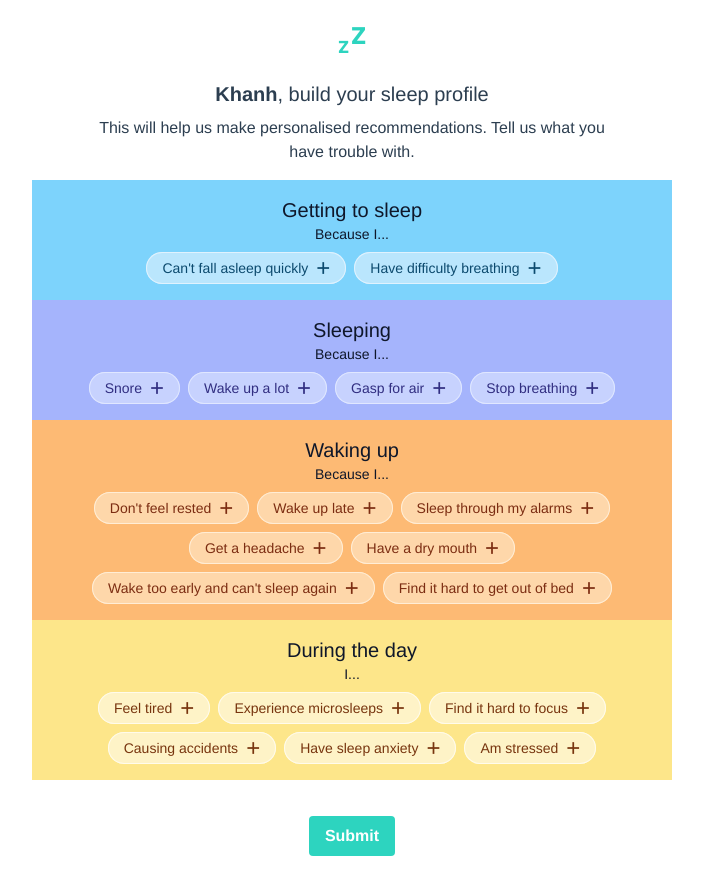
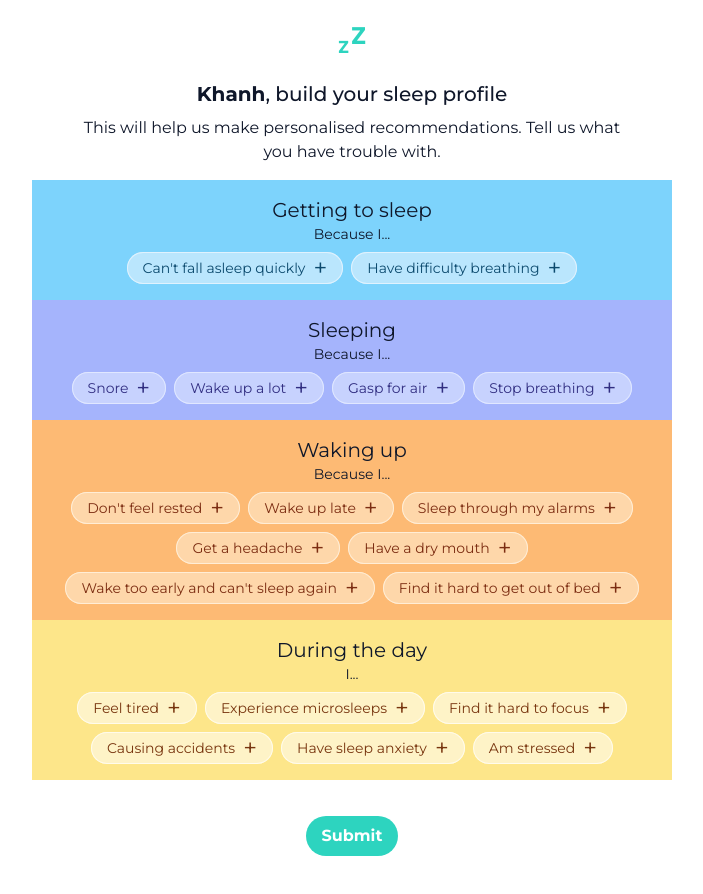
Before and after one commit to Press-Play/SleepAI, a Vue app: page / in a window 1280 px wide. Shown: the top 894 px of the page, without its empty margins (288-991 px from the left). Built offline with nearby package versions, Linux system fonts and the light colour scheme.

Commit message:
Add recommendations page

```diff
--- a/src/App.vue
+++ b/src/App.vue
@@ -13,14 +13,3 @@ export default {
   }
 }
 </script>
-
-<style>
-#app {
-  font-family: Avenir, Helvetica, Arial, sans-serif;
-  -webkit-font-smoothing: antialiased;
-  -moz-osx-font-smoothing: grayscale;
-  text-align: center;
-  color: #2c3e50;
-  margin-top: 60px;
-}
-</style>
--- a/src/index.css
+++ b/src/index.css
@@ -1,5 +1,6 @@
 /* ./src/index.css */
-@import url('https://fonts.googleapis.com/css2?family=Lexend:wght@100..900&display=swap');
+/*@import url('https://fonts.googleapis.com/css2?family=Lexend:wght@100..900&display=swap');*/
+@import url('https://fonts.googleapis.com/css2?family=Montserrat:ital,wght@0,100..900;1,100..900&display=swap');
 
 @tailwind base;
 @tailwind components;
@@ -7,10 +8,15 @@
 
 @layer base {
   body {
-    font-family: "Lexend", sans-serif;
+    font-family: Avenir, Montserrat, Helvetica, sans-serif;
     font-optical-sizing: auto;
-    font-weight: 300;
+    font-weight: 400;
     font-style: normal;
+    -webkit-font-smoothing: antialiased;
+    -moz-osx-font-smoothing: grayscale;
+    font-optical-sizing: auto;
+    text-align: center;
+    @apply text-slate-900;
   }
   h1 {
     @apply text-2xl font-medium mb-4;
@@ -18,8 +24,11 @@
   h2 {
     @apply text-xl font-medium mb-2;
   }
+  h3 {
+    @apply text-lg font-medium mb-1;
+  }
   button {
-    @apply bg-teal-400 hover:bg-teal-400/75 text-white font-bold mt-5 py-2 px-4 rounded;
+    @apply bg-teal-400 hover:bg-teal-400/75 text-white font-bold mt-5 py-2 px-4 rounded-full;
   }
 }
 
--- a/src/main.js
+++ b/src/main.js
@@ -4,9 +4,11 @@ import './registerServiceWorker'
 import './index.css';
 import { createWebHistory, createRouter } from 'vue-router'
 import ProblemsView from './pages/ProblemSelection.vue'
+import RecommendationsView from './pages/SleepRecommendation.vue'
 
 const routes = [
   { path: '/', component: ProblemsView },
+  { path: '/reco', component: RecommendationsView },
 ]
 
 const router = createRouter({
--- a/src/pages/ProblemSelection.vue
+++ b/src/pages/ProblemSelection.vue
@@ -71,7 +71,7 @@
       {{ this.sleepProfileProblems }}
       <!-- I have trouble with <span class="underline decoration-dotted">getting to sleep within 20 minutes</span> and <span class="underline decoration-dotted">because I snore</span>. -->
     </div>
-    <button>Submit</button>
+    <button @click="goNext">Submit</button>
   </div>
 </template>
 
@@ -190,6 +190,9 @@ export default {
     }
   },
   methods: {
+    goNext() {
+      this.$router.push('/reco')
+    },
     firstLetterLowerCase(string) {
       if (string.length <= 1) return string
       return string.charAt(0).toLowerCase() + string.slice(1);
--- /dev/null
+++ b/src/pages/SleepRecommendation.vue
@@ -0,0 +1,44 @@
+<template>
+  <div class="relative mt-20 mb-20 max-w-screen-sm left-1/2 -translate-x-1/2">
+    <div class="px-12">
+      <h2><span class="font-bold">Khanh</span>, X</h2>
+      <p>Lorum ipsum.</p>
+    </div>
+    <div class="flex flex-row gap-4 items-center m-4 p-4 rounded-lg bg-gray-100 text-left">
+      <div>💡</div>
+      <div>{{ sleepProfileProblems }}</div>
+    </div>
+    <div class="flex flex-row gap-4 items-center m-4 p-4 rounded-lg bg-gray-100 text-left">
+      <div>🎯</div>
+      <div class="flex flex-col grow">
+        <h3 class="text-center">Your personalised recommendations</h3>
+        <ol class="list-decimal pl-4">
+          <li>hello</li>
+          <li>hello</li>
+          <li>hello</li>
+        </ol>
+      </div>
+    </div>
+  </div>
+  <div class="fixed flex flex-row justify-between inset-x-0 bottom-0 px-8 py-4 rounded-full bg-gray-100 cursor-pointer">
+    <input type="text" name="chat" placeholder="Chat with coach" class="grow placeholder:text-slate-500 bg-transparent active:none focus:outline-none focus:border-none">
+    <div class="text-xl text-slate-500 cursor-pointer">&#8963;</div>
+  </div>
+</template>
+
+<script>
+export default {
+  name: 'ProblemSelection',
+  data() {
+    return {
+      sleepProfileProblems: "",
+    }
+  },
+  beforeMount() {
+    if (localStorage.getItem("sleepProfileProblems") !== null) {
+      this.sleepProfileProblems = JSON.parse(localStorage.getItem("sleepProfileProblems"))
+    }
+  },
+  methods: {},
+}
+</script>
```
